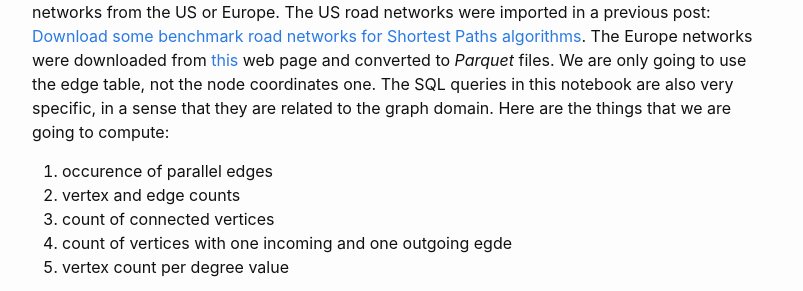
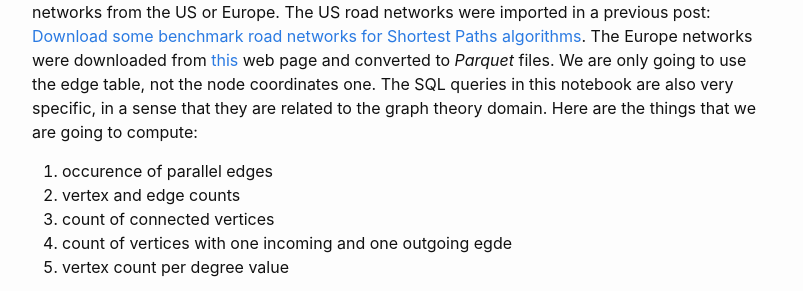
Before and after one commit to aetperf/aetperf.github.io, a Jekyll site: the page built from _posts/2022-10-03-Query-Parquet-files-with-DuckDB-and-Tableau-Hyper-engines.md, in a window 1280 px wide and 900 px high, scrolled down 547 px. Shown: the part 210-501 px from the top of the window, without its empty margins (238-1041 px from the left). Built offline with Jekyll 4.4.1, drawn with Linux system fonts in a browser that asks for light colours; comment, search, counter and statistics services are not loaded; some of the changed text lies outside the part shown.

Commit message:
small update

```diff
--- a/_posts/2022-10-03-Query-Parquet-files-with-DuckDB-and-Tableau-Hyper-engines.md
+++ b/_posts/2022-10-03-Query-Parquet-files-with-DuckDB-and-Tableau-Hyper-engines.md
@@ -28,7 +28,7 @@ Tableau Hyper engine has the ability to read *Parquet* files using the [`externa
 > External data can be read directly in a SQL query using the set returning function external. In this case, no Hyper table is involved, so such a query can even be used if no database is attached to the current session.
 
 
-The *Parquet* files correspond to a very specific use case, since they all describe some road networks from the US or Europe. The US road networks were imported in a previous post: [Download some benchmark road networks for Shortest Paths algorithms](https://aetperf.github.io/2022/09/22/Download-some-benchmark-road-networks-for-Shortest-Paths-algorithms.html). The Europe networks were downloaded from [this](https://i11www.iti.kit.edu/resources/roadgraphs.php) web page and converted to *Parquet* files. We are only going to use the edge table, not the node coordinates one. The SQL queries in this notebook are also very specific, in a sense that they are related to the graph domain. Here are the things that we are going to compute:
+The *Parquet* files correspond to a very specific use case, since they all describe some road networks from the US or Europe. The US road networks were imported in a previous post: [Download some benchmark road networks for Shortest Paths algorithms](https://aetperf.github.io/2022/09/22/Download-some-benchmark-road-networks-for-Shortest-Paths-algorithms.html). The Europe networks were downloaded from [this](https://i11www.iti.kit.edu/resources/roadgraphs.php) web page and converted to *Parquet* files. We are only going to use the edge table, not the node coordinates one. The SQL queries in this notebook are also very specific, in a sense that they are related to the graph theory domain. Here are the things that we are going to compute:
 1. occurence of parallel edges
 2. vertex and edge counts
 3. count of connected vertices
```
Also changed, not shown: other parts of _posts/2022-10-03-Query-Parquet-files-with-DuckDB-and-Tableau-Hyper-engines.md (+2 -2 lines).
